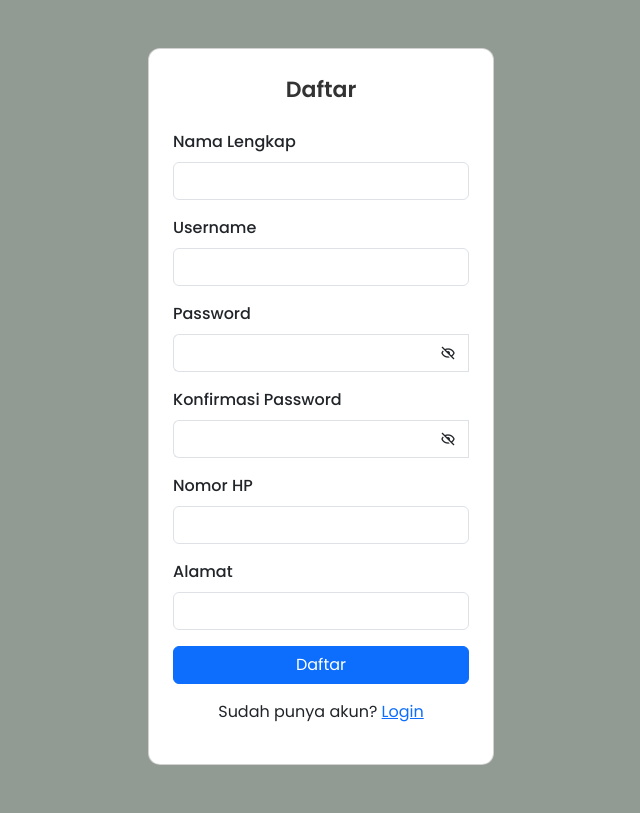
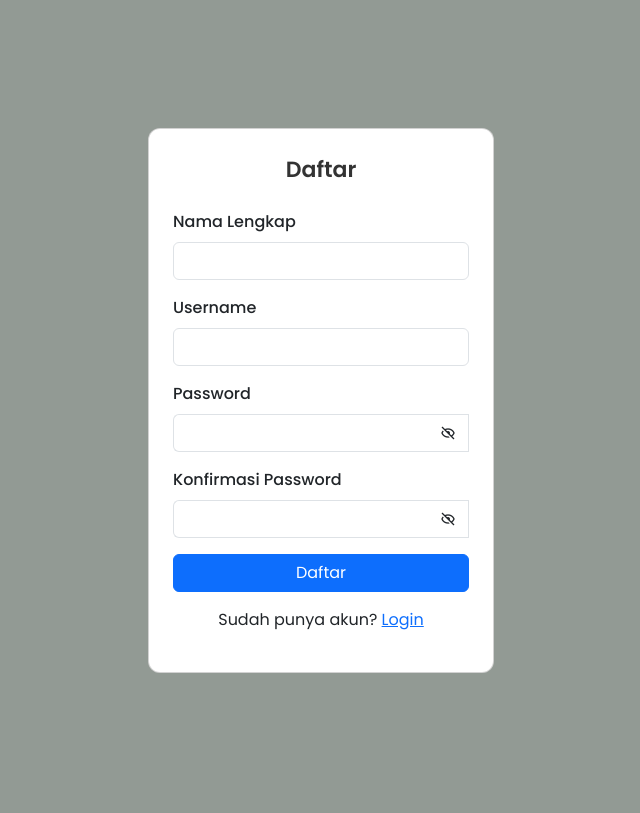
Before and after one commit to fauzulkhakim/khitanumum, a PHP site: page /panitia/register.php in a window 1280 px wide. Shown: the whole page, without its empty margins (319-959 px from the left). After the commit the page ends 673 px from the top, so only its background shows below. Run offline with PHP 8.4, Linux system fonts and the light colour scheme.

Commit message:
update: hapus alamat dan no hp register panitia

```diff
--- a/panitia/config/register.php
+++ b/panitia/config/register.php
@@ -7,13 +7,11 @@ if ($_SERVER["REQUEST_METHOD"] == "POST") {
     $nama_lengkap = $_POST['nama_lengkap'];
     $username = $_POST['username'];
     $password = password_hash($_POST['password'], PASSWORD_DEFAULT); // Hash password untuk keamanan
-    $no_hp = $_POST['no_hp'];
-    $alamat = $_POST['alamat'];
 
     // SQL untuk memasukkan data ke tabel users
-    $sql = "INSERT INTO users (nama_lengkap, username, password, no_hp, alamat, akses, role) VALUES (?, ?, ?, ?, ?, 0, 'user')";
+    $sql = "INSERT INTO users (nama_lengkap, username, password, akses, role) VALUES (?, ?, ?, ?, ?, 0, 'user')";
     $stmt = $conn->prepare($sql);
-    $stmt->bind_param("sssss", $nama_lengkap, $username, $password, $no_hp, $alamat);
+    $stmt->bind_param("sssss", $nama_lengkap, $username, $password);
 
     try {
         // Cek apakah eksekusi berhasil
--- a/panitia/register.php
+++ b/panitia/register.php
@@ -132,18 +132,6 @@ session_start();
                         <div class="invalid-feedback">Password tidak cocok.</div>
                     </div>
                 </div>
-                <!-- Nomor HP -->
-                <div class="mb-3">
-                    <label for="no_hp" class="form-label">Nomor HP</label>
-                    <input type="tel" id="no_hp" name="no_hp" class="form-control" placeholder="" minlength="11" pattern="\d*" required>
-                    <div class="invalid-feedback">Nomor HP harus diisi minimal 11 angka.</div>
-                </div>
-                <!-- Alamat -->
-                <div class="mb-3">
-                    <label for="alamat" class="form-label">Alamat</label>
-                    <input type="text" id="alamat" name="alamat" class="form-control" placeholder="" required>
-                    <div class="invalid-feedback">Alamat harus diisi.</div>
-                </div>
                 <div class="d-grid">
                     <button type="submit" class="btn btn-primary">Daftar</button>
                     <!-- Sudah punya akun? Login -->
```
